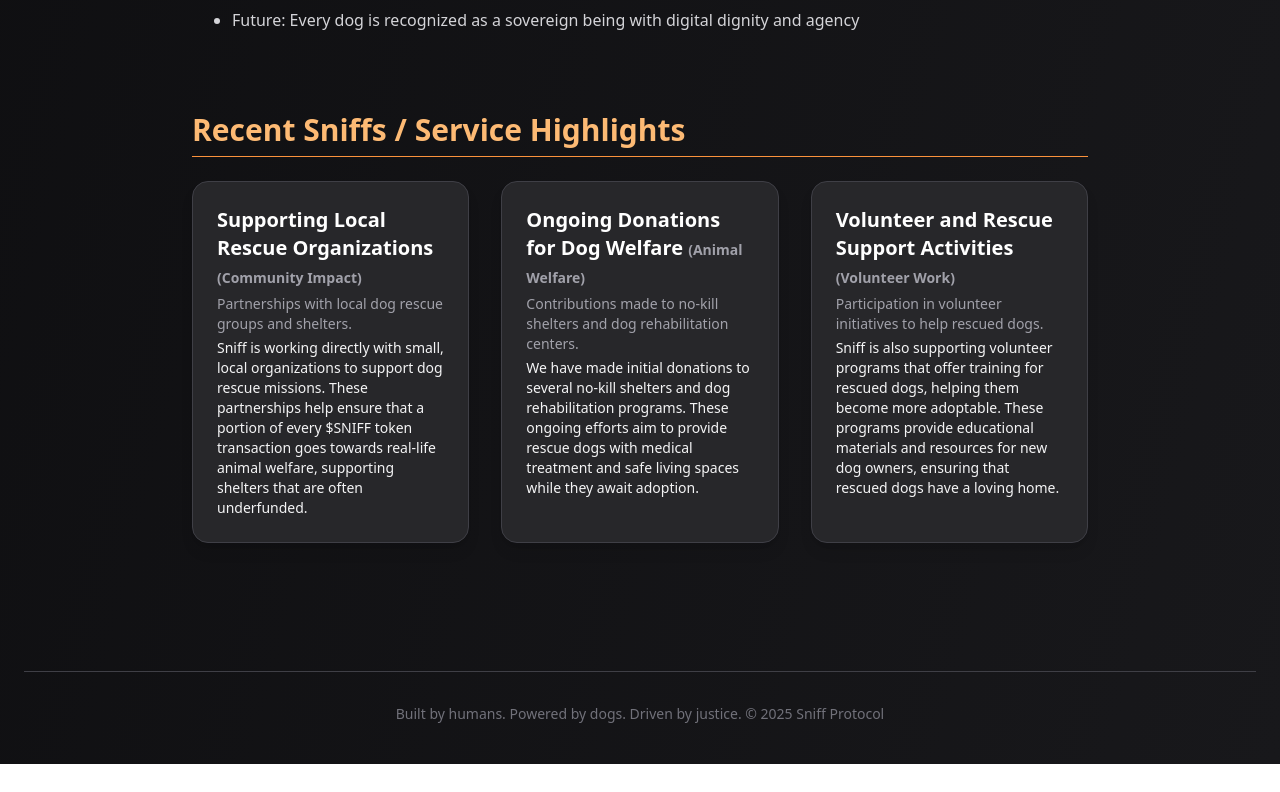
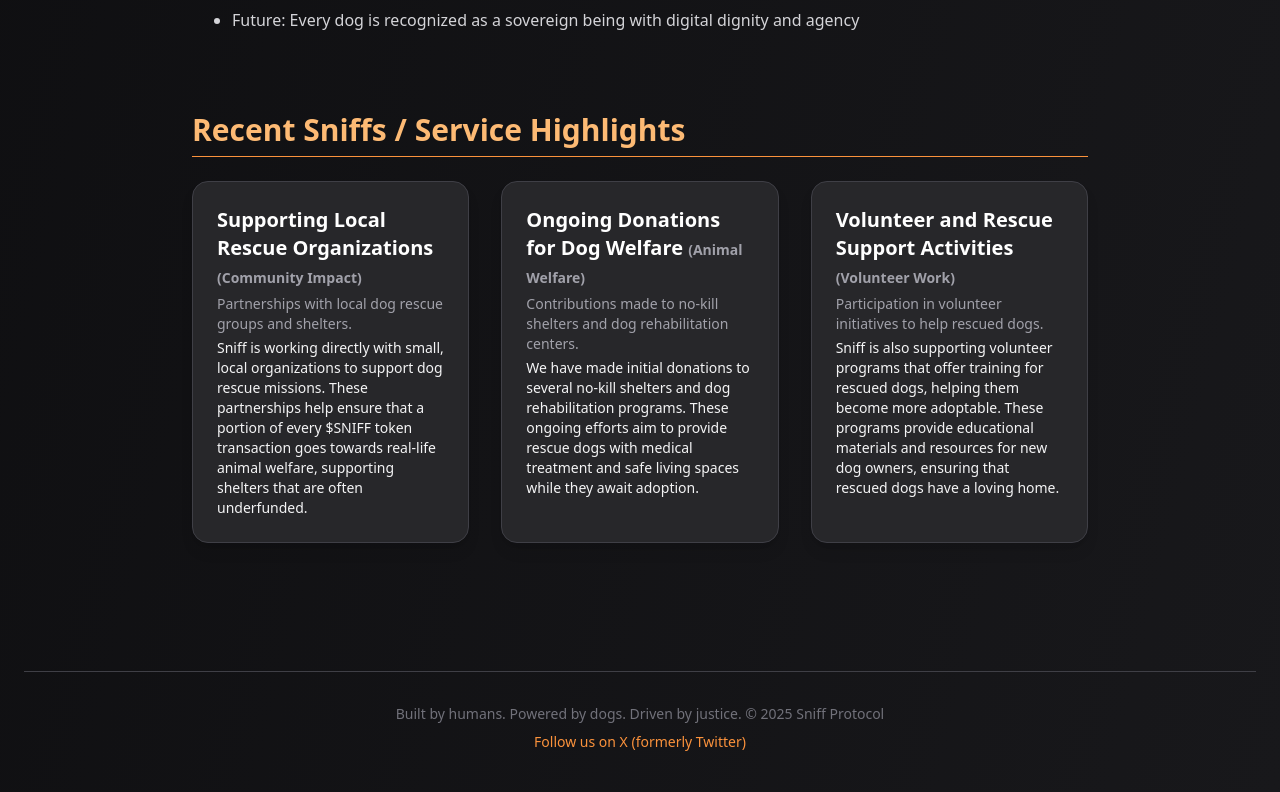
Before and after one commit to sniffai/sniff-lp, a React (Vite) app: page / in a window 1280 px wide. Shown: the part 4364-5156 px from the top of the page. Before the commit the page ends 5128 px from the top, so only its background shows below. Built offline with nearby package versions, Linux system fonts and the light colour scheme.

Commit message:
add X link

```diff
--- a/src/App.jsx
+++ b/src/App.jsx
@@ -532,6 +532,14 @@
 
       <footer className="text-center mt-32 text-zinc-500 text-sm border-t border-zinc-700 pt-8">
         <p>{t.footer}</p>
+        <a
+          href="https://x.com/SniffAIprotocol"
+          target="_blank"
+          rel="noopener noreferrer"
+          className="inline-block mt-2 text-orange-400 hover:underline"
+         >
+        Follow us on X (formerly Twitter)
+  </a>
       </footer>
     </main>
   );
```
